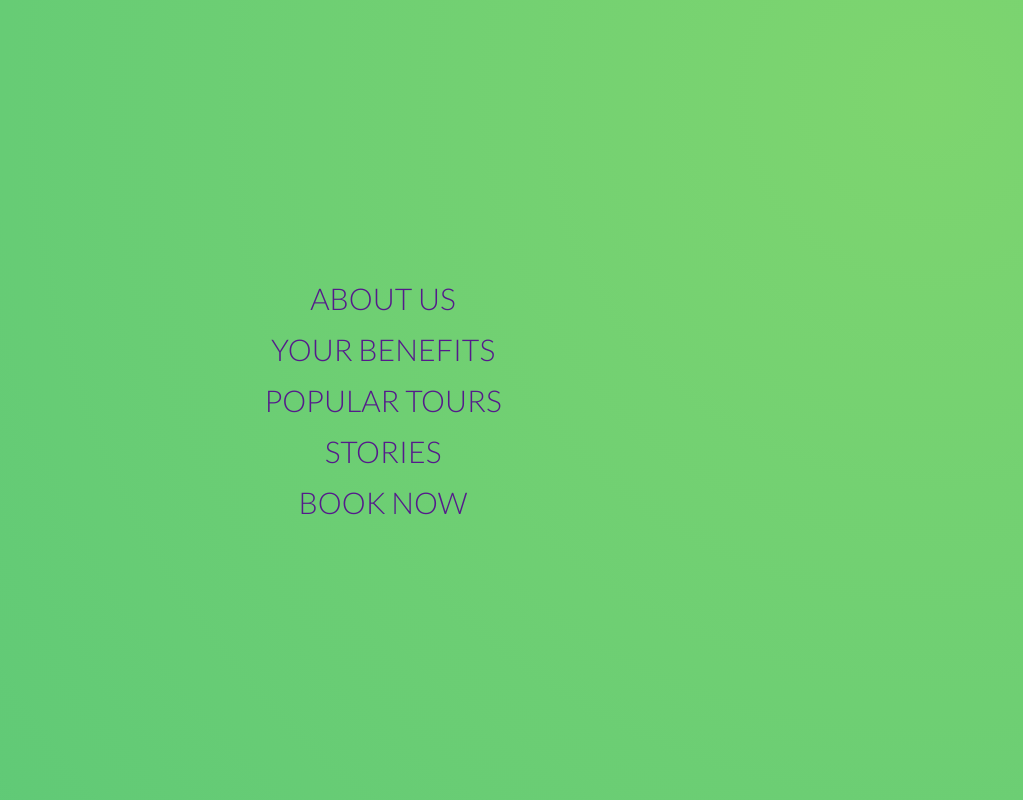
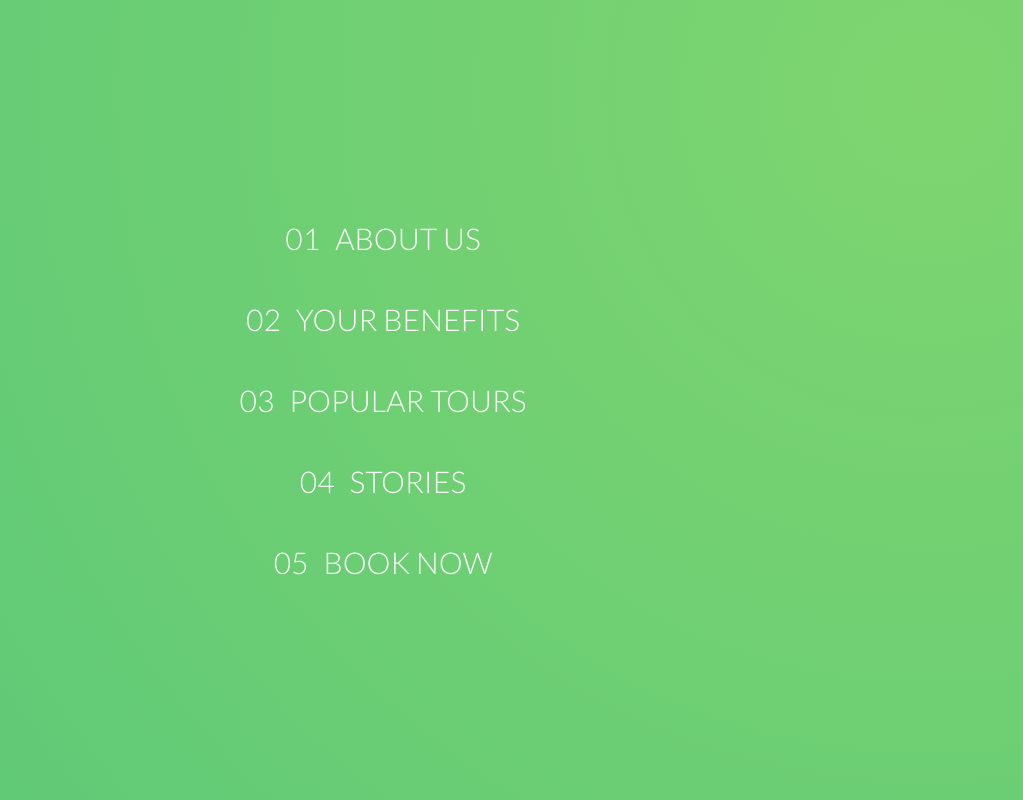
Before and after one commit to BBlackMMamba/Tour, a website: page index.html in a window 1280 px wide. Shown: the top 800 px of the page, without its empty margins (257-1280 px from the left). Drawn offline with Linux system fonts and the light colour scheme.

Commit message:
navigation

```diff
--- a/index.html
+++ b/index.html
@@ -20,11 +20,11 @@
             <div class="navigation__background">&nbsp;</div>
             <nav class="navigation__nav">
                 <ul class="navigation__list">
-                    <li class="navigation__item"><a href="" class="navigation__link">About us</a></li>
-                    <li class="navigation__item"><a href="" class="navigation__link">Your benefits</a></li>
-                    <li class="navigation__item"><a href="" class="navigation__link">Popular tours</a></li>
-                    <li class="navigation__item"><a href="" class="navigation__link">Stories</a></li>
-                    <li class="navigation__item"><a href="" class="navigation__link">Book now</a></li>
+                    <li class="navigation__item"><a href="" class="navigation__link"><span>01</span>About us</a></li>
+                    <li class="navigation__item"><a href="" class="navigation__link"><span>02</span>Your benefits</a></li>
+                    <li class="navigation__item"><a href="" class="navigation__link"><span>03</span>Popular tours</a></li>
+                    <li class="navigation__item"><a href="" class="navigation__link"><span>04</span>Stories</a></li>
+                    <li class="navigation__item"><a href="" class="navigation__link"><span>05</span>Book now</a></li>
                 </ul>
             </nav>
         </div>
--- a/sass/layout/_navigation.scss
+++ b/sass/layout/_navigation.scss
@@ -45,14 +45,35 @@
     }
 
     &__item {
-
+        margin: 1rem;
     }
 
     &__link {
+        &:link,
+        &:visited {
+        display: inline-block;
         font-size: 3rem;
         font-weight: 300;
+        padding: 1rem 2rem;
+        color: $color-white;
         text-decoration: none;
         text-transform: uppercase;
-        background-image: linear-gradient(120deg, transparent);
+        background-image: linear-gradient(120deg, transparent 0%, transparent 50%, $color-white 50%);
+        background-size: 226%;
+        transition: all .4s;
+
+        span {
+            margin-right: 1.5rem;
+            display: inline-block;
+        }
+        }
+
+        &:hover,
+        &:active {
+            display: inline-block;
+            background-position: 101%;
+            color: $color-primary;
+            transform: translateX(1rem);
+        }
     }
 }
```
Also changed, not shown: css/style.css, 1 other file.
